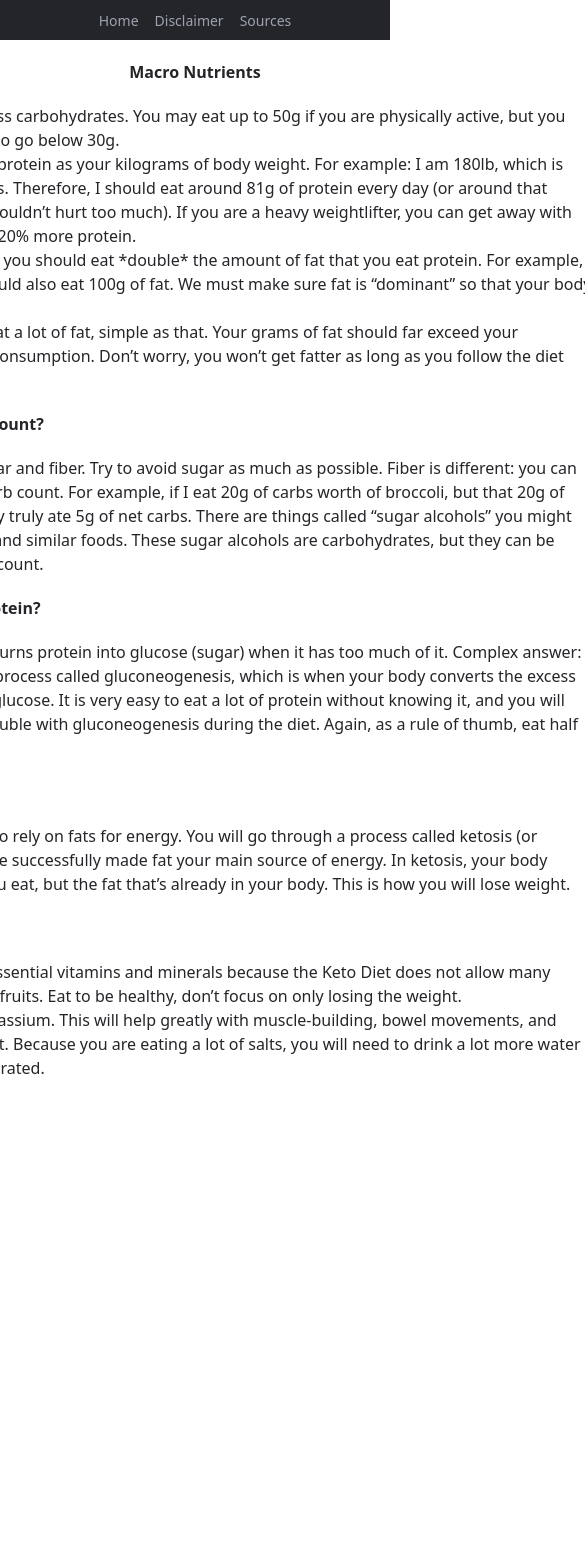
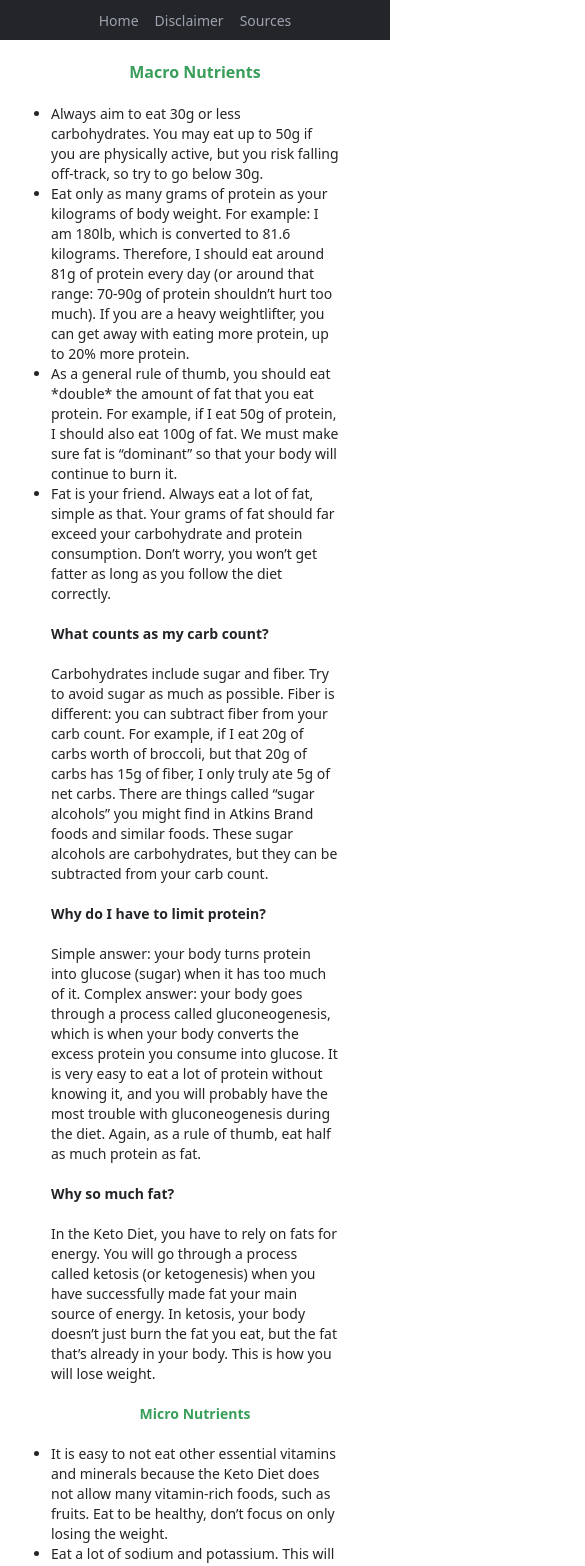
Before and after one commit to Ahljenn/metabolite, a Next.js app: page /nutrients in a window 390 px wide. Shown: the top 1566 px of the page, 585 px wide, since content can reach past the window. Before the commit the page ends 1100 px from the top, so only its background shows below. Built offline with nearby package versions, Linux system fonts and the light colour scheme.

Commit message:
Fix for mobile viewport

```diff
--- a/pages/nutrients/index.tsx
+++ b/pages/nutrients/index.tsx
@@ -7,8 +7,8 @@ const Nutrients: React.FC = (): JSX.Element => {
         <link rel="icon" href="/favicon.png" />
       </Head>
       <section className="flex flex-col items-center mt-5 ">
-        <h2 className="font-bold text-md sm:text-2xl">Macro Nutrients</h2>
-        <div className="w-[50rem]">
+        <h2 className="font-bold text-md sm:text-2xl text-primary">Macro Nutrients</h2>
+        <div className="w-[18rem] sm:w-[40rem] text-sm sm:text-xl">
           <ul className="list-disc my-5">
             <li>
               Always aim to eat 30g or less carbohydrates. You may eat up to 50g if you are
@@ -61,7 +61,9 @@ const Nutrients: React.FC = (): JSX.Element => {
             already in your body. This is how you will lose weight.
           </p>
 
-          <h2 className="font-bold text-md sm:text-2xl">Micro Nutrients</h2>
+          <h2 className="font-bold text-md sm:text-2xl text-center text-primary">
+            Micro Nutrients
+          </h2>
 
           <ul className="list-disc my-5">
             <li>
```
